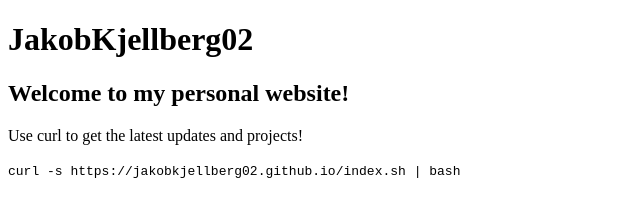
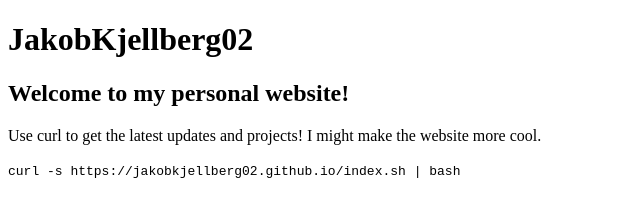
Before and after one commit to JakobKjellberg02/jakobkjellberg02.github.io, a plain HTML site: page index.html in a window 1280 px wide. Shown: the whole page, without its empty margins (0-640 px from the left). Drawn offline with Linux system fonts and the light colour scheme.

Commit message:
Update index.html

```diff
--- a/index.html
+++ b/index.html
@@ -8,7 +8,7 @@
 <body>
     <h1>JakobKjellberg02</h1>
     <h2>Welcome to my personal website!</h2>
-    <p>Use curl to get the latest updates and projects!</p>
+    <p>Use curl to get the latest updates and projects! I might make the website more cool.</p>
     <code>curl -s https://jakobkjellberg02.github.io/index.sh | bash</code>
 </body>
 </html>
```
